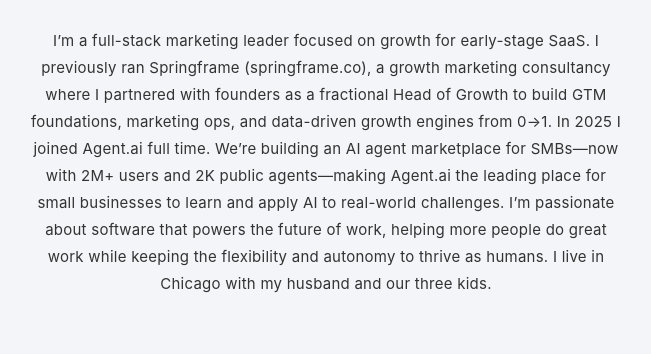
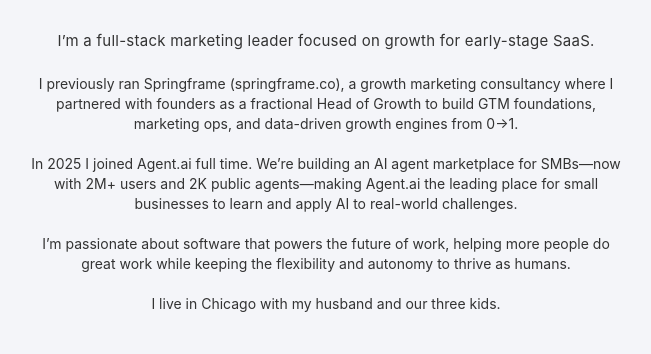
Before and after one commit to meredithchristine/springframe, a plain HTML site: page index.html in a window 1280 px wide. Shown: the part 474-828 px from the top of the page, without its empty margins (314-965 px from the left). Drawn offline with Linux system fonts and the light colour scheme.

Commit message:
Update index.html

```diff
--- a/index.html
+++ b/index.html
@@ -29,14 +29,14 @@
                 <!-- Bio -->
                 <div class="bio-section">
                     <p>
-                      I’m a full-stack marketing leader focused on growth for early-stage SaaS.
-                        I previously ran Springframe (springframe.co), a growth marketing consultancy where I partnered with founders as a fractional Head of Growth to build GTM foundations, marketing ops, and data-driven growth engines from 0→1.
+                      I’m a full-stack marketing leader focused on growth for early-stage SaaS.</p>
+                        <p></p>I previously ran Springframe (springframe.co), a growth marketing consultancy where I partnered with founders as a fractional Head of Growth to build GTM foundations, marketing ops, and data-driven growth engines from 0→1.</p?
 
-In 2025 I joined Agent.ai full time. We’re building an AI agent marketplace for SMBs—now with 2M+ users and 2K public agents—making Agent.ai the leading place for small businesses to learn and apply AI to real-world challenges.
+<p></p>In 2025 I joined Agent.ai full time. We’re building an AI agent marketplace for SMBs—now with 2M+ users and 2K public agents—making Agent.ai the leading place for small businesses to learn and apply AI to real-world challenges.</p>
 
-I’m passionate about software that powers the future of work, helping more people do great work while keeping the flexibility and autonomy to thrive as humans.
+<p></p>I’m passionate about software that powers the future of work, helping more people do great work while keeping the flexibility and autonomy to thrive as humans.</p>
 
-I live in Chicago with my husband and our three kids.
+<p></p>I live in Chicago with my husband and our three kids.</p>
                     </p>
                 </div>
 
```
